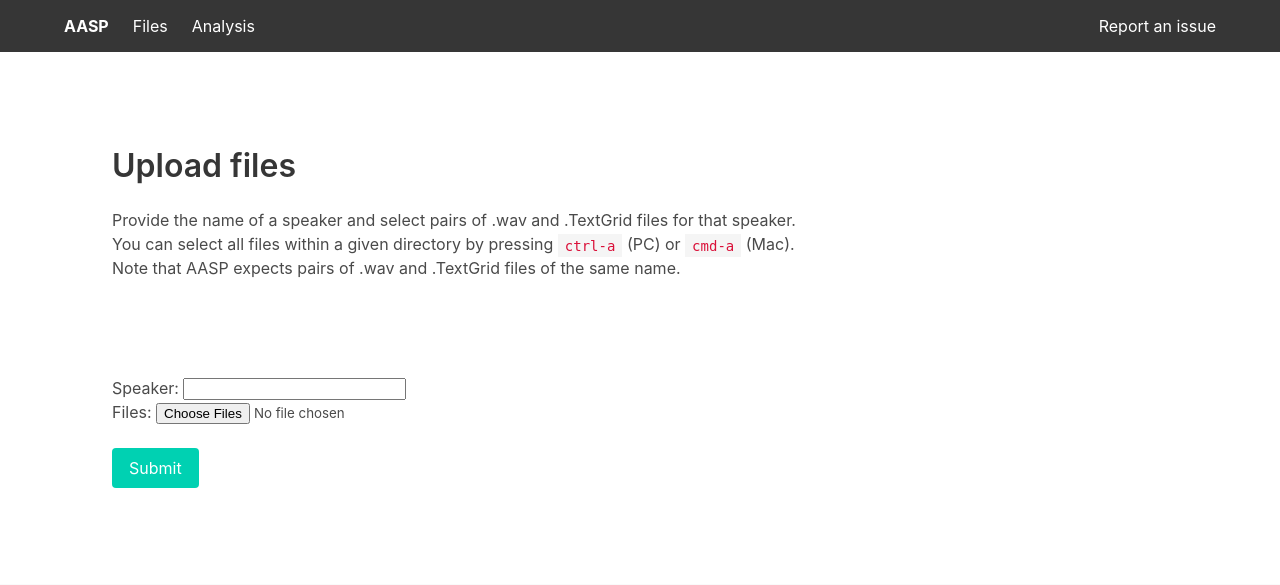
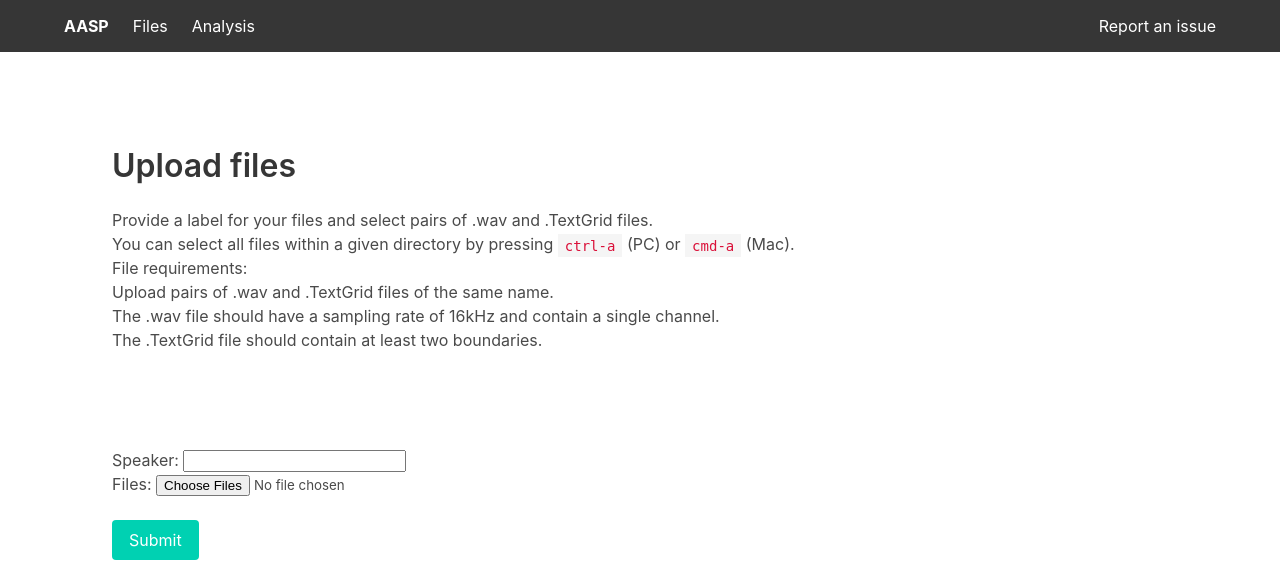
Before and after one commit to UUDigitalHumanitieslab/AASP, a Django app: page /files/ in a window 1280 px wide. Shown: the top 585 px of the page. Run offline with Django 3.2, Linux system fonts and the light colour scheme; some libraries are stand-ins or nearby versions.

Commit message:
Add file requirements to interface and README

```diff
--- a/files/templates/files/drop_files.html
+++ b/files/templates/files/drop_files.html
@@ -5,14 +5,19 @@
     Upload files
 </h1>
     <div>
-        Provide the name of a speaker and select pairs of
-        .wav and .TextGrid files for that speaker.
+        Provide a label for your files and select pairs of
+        .wav and .TextGrid files.
     </div>
     <div>
         You can select all files within a given directory by pressing <code>ctrl-a</code> (PC) or <code>cmd-a</code> (Mac).
     </div>
     <div>
-        Note that AASP expects pairs of .wav and .TextGrid files of the same name.
+        File requirements:
+        <ul>
+            <li>Upload pairs of .wav and .TextGrid files of the same name.</li>
+            <li>The .wav file should have a sampling rate of 16kHz and contain a single channel.</li>
+            <li>The .TextGrid file should contain at least two boundaries.</li>
+        </ul>
     </div>
 </section>
 <section class="section">
```
Also changed, not shown: README.md.
